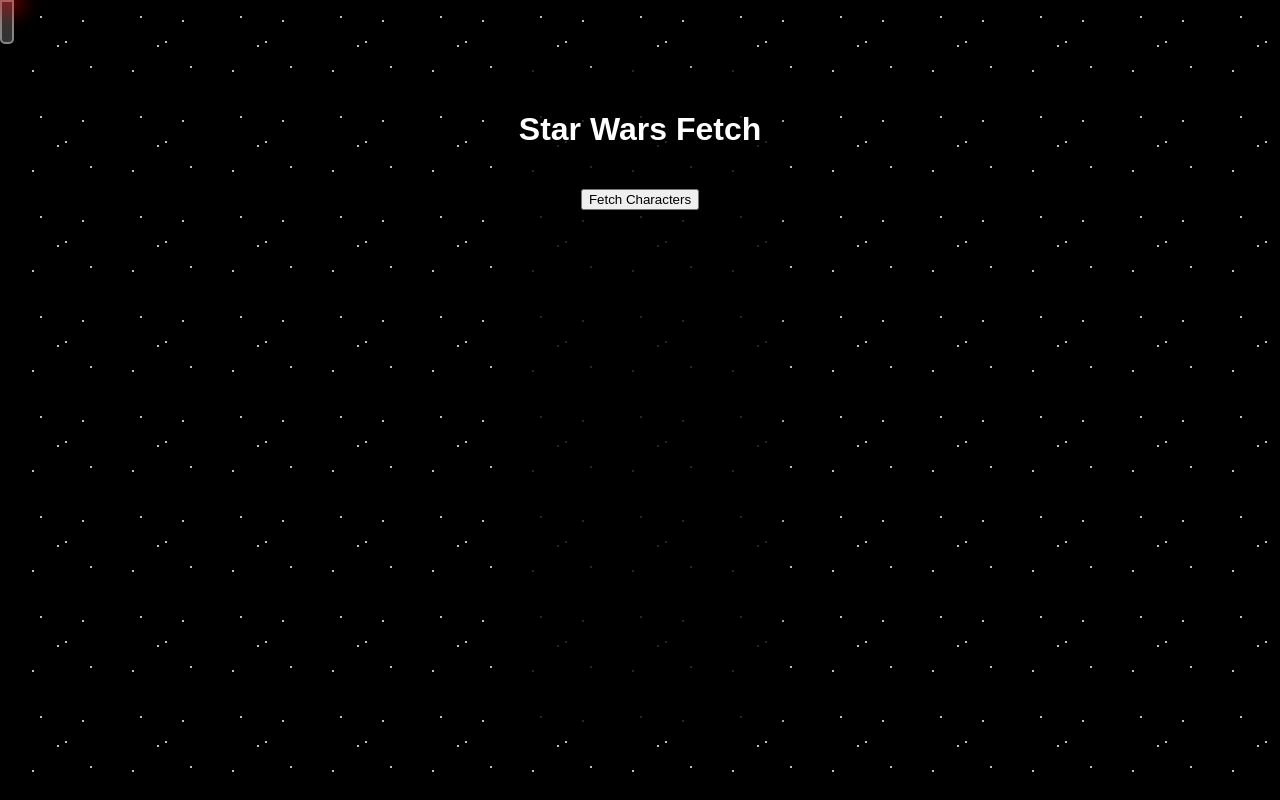
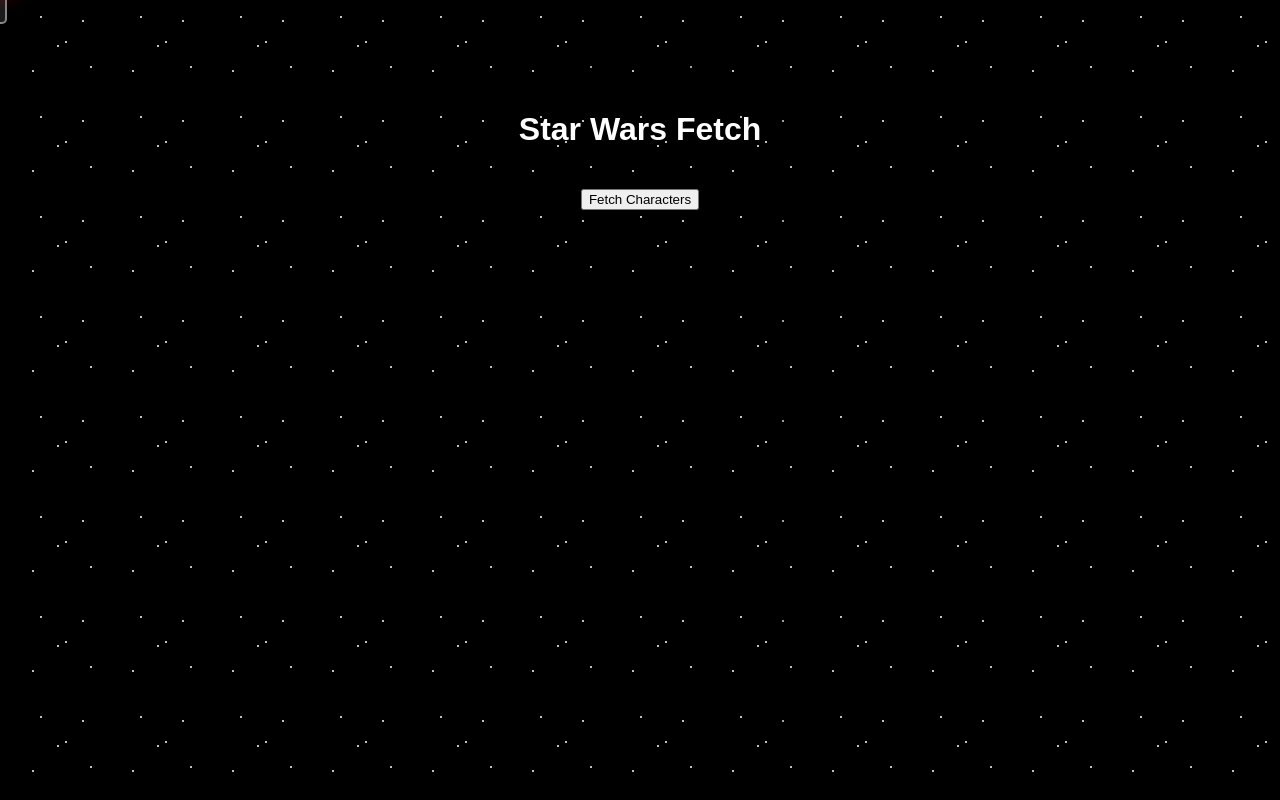
Before and after one commit to greganderson/swapi-project, a plain HTML site: page index.html in a window 1280 px wide. Both pictures are taken after a click on the button "Fetch Characters". Drawn offline with Linux system fonts and the light colour scheme; no server answers.

Commit message:
Fix cursor position, add more styling

```diff
--- a/css/background.css
+++ b/css/background.css
@@ -6,11 +6,11 @@
   justify-content: center;
   align-items: center;
   height: 100vh;
+  /* Background color for the night sky */
   background-color: #000;
-  /* Background color for the night sky */
   overflow: hidden;
+  /* Text color for better contrast */
   color: #fff;
-  /* Text color for better contrast */
 }
 
 .stars,
@@ -23,10 +23,10 @@
   width: 100%;
   height: 100%;
   display: block;
+  /* Place behind the content */
   z-index: -1;
-  /* Place behind the content */
+  /* Allow clicks to pass through */
   pointer-events: none;
-  /* Allow clicks to pass through */
 }
 
 .stars {
@@ -60,20 +60,18 @@
 }
 
 .container {
+  /* Ensure relative positioning for the ships */
   position: relative;
-  /* Ensure relative positioning for the ships */
   display: flex;
   flex-direction: column;
   align-items: center;
   text-align: center;
-  background-color: rgba(0, 0, 0, 0.8);
-  /* Semi-transparent background */
   border-radius: 10px;
   box-shadow: 0 0 10px rgba(0, 0, 0, 0.5);
   padding: 20px;
   max-height: 80vh;
+  /* Ensure content is above the stars */
   z-index: 1;
-  /* Ensure content is above the stars */
 }
 
 .header {
@@ -83,14 +81,3 @@
 .button {
   margin-bottom: 20px;
 }
-
-#output {
-  display: flex;
-  flex-direction: column;
-  align-items: center;
-  width: 100%;
-  height: 60vh;
-  /* Height to enable scrolling */
-  overflow-y: auto;
-  /* Enable vertical scrolling */
-}
--- a/css/style.css
+++ b/css/style.css
@@ -12,26 +12,27 @@
   justify-content: center;
   align-items: center;
   height: 100vh;
-  background-color: #000;
-  /* Background color for the night sky */
-  overflow: hidden;
-  color: #fff;
-  /* Text color for better contrast */
+  /* Hide the default cursor */
+  cursor: none;
+}
+
+button {
+  cursor: none;
 }
 
 #custom-cursor {
   position: absolute;
   width: 10px;
   height: 40px;
-  background-color: #ffffff33;
+  background-color: #1f1f1fdd;
   border-radius: 0 0 5px 5px;
   border: 2px solid #888686;
   box-shadow: 0 0 10px rgba(0, 0, 0, 0.5);
   z-index: 1000;
+  /* Prevents cursor from interfering with other elements */
   pointer-events: none;
-  /* Prevents cursor from interfering with other elements */
+  /* Ensure rotation happens around the center */
   transform-origin: 50% 50%;
-  /* Ensure rotation happens around the center */
 }
 
 #blade {
@@ -40,10 +41,21 @@
   left: 50%;
   transform: translateX(-50%);
   width: 10px;
+  /* Start with height 0 */
   height: 0;
-  /* Start with height 0 */
   background: linear-gradient(to bottom, var(--saber-color), var(--saber-color-gradient));
   box-shadow: 0 0 20px 10px var(--saber-box-shadow);
   border-radius: 5px 5px 0 0;
   transition: height 0.2s ease-in-out;
 }
+
+#output {
+  display: grid;
+  grid-template-columns: 2fr 2fr 2fr;
+  align-items: center;
+  width: 100%;
+  /* Height to enable scrolling */
+  height: 60vh;
+  /* Enable vertical scrolling */
+  overflow-y: auto;
+}
--- a/javascript/cursor.js
+++ b/javascript/cursor.js
@@ -3,27 +3,36 @@
   const customCursor = document.createElement("div");
   customCursor.id = "custom-cursor";
   document.body.appendChild(customCursor);
+
   const blade = document.createElement("div");
   blade.id = "blade";
   customCursor.appendChild(blade);
-  let rotationSpeed = 1; // Default rotation speed (degrees per frame)
+
+  let rotationSpeed = 4; // Default rotation speed (degrees per frame)
   let isRotating = false;
   let rotationAngleX = 0;
   let rotationAngleY = 0;
   let rotationAngleZ = 0;
+
+  const cursorOffsetX = -7;
+  const cursorOffsetY = -20;
+
   // Update cursor position
   document.addEventListener("mousemove", (e) => {
-    customCursor.style.left = `${e.clientX}px`;
-    customCursor.style.top = `${e.clientY}px`;
+    customCursor.style.left = `${e.clientX + cursorOffsetX}px`;
+    customCursor.style.top = `${e.clientY + cursorOffsetY}px`;
   });
+
   // Handle mouse down event to extend the lightsaber blade
   document.addEventListener("mousedown", () => {
     blade.style.height = "100px"; // Extend blade
   });
+
   // Handle mouse up event to retract the lightsaber blade
   document.addEventListener("mouseup", () => {
     blade.style.height = "0"; // Retract blade
   });
+
   // Handle key down event to start/stop rotation
   document.addEventListener("keydown", (e) => {
     if (e.key === "r") {
@@ -33,6 +42,7 @@
       }
     }
   });
+
   // Function to rotate the cursor
   const rotateCursor = () => {
     if (isRotating) {
@@ -43,10 +53,4 @@
       requestAnimationFrame(rotateCursor);
     }
   };
-  // Function to change rotation speed
-  const setRotationSpeed = (speed) => {
-    rotationSpeed = speed;
-  };
-  // Example: change rotation speed (you can call this function with different values)
-  setRotationSpeed(5); // Change this value to set a different rotation speed
 });
--- a/javascript/main.js
+++ b/javascript/main.js
@@ -1,15 +1,30 @@
 "use strict";
 
 document.getElementById("fetch-btn").addEventListener("click", async () => {
-  const swapiData = await getSwapiData();
+  const swapiData = await getAllSwapiCharacters();
   console.log(swapiData);
   displayCharacters(swapiData);
 });
 
-const getSwapiData = async () => {
+const getSwapiCharacters = async () => {
   const response = await fetch("https://swapi.dev/api/people/");
   const data = await response.json();
   return data.results;
+};
+
+const getAllSwapiCharacters = async () => {
+  let allCharacters = [];
+  let nextPage = "https://swapi.dev/api/people/";
+
+  // Fetch all pages until there are no more pages left
+  while (nextPage) {
+    const response = await fetch(nextPage);
+    const data = await response.json();
+    allCharacters = [...allCharacters, ...data.results];
+    nextPage = data.next; // The URL of the next page, or null if no more pages
+  }
+
+  return allCharacters;
 };
 
 const displayCharacters = (characters) => {
```
